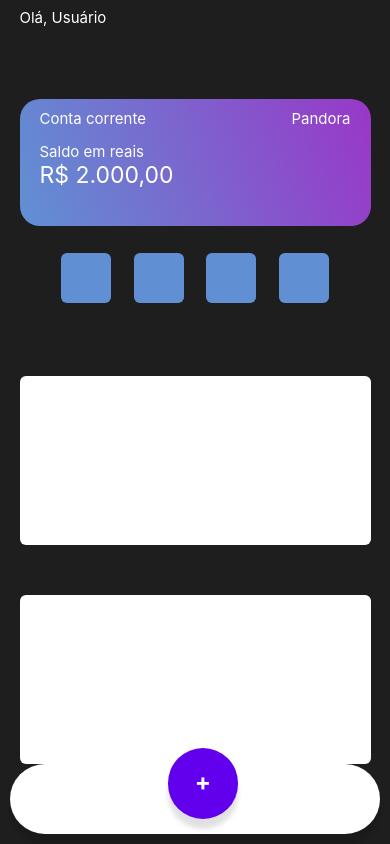
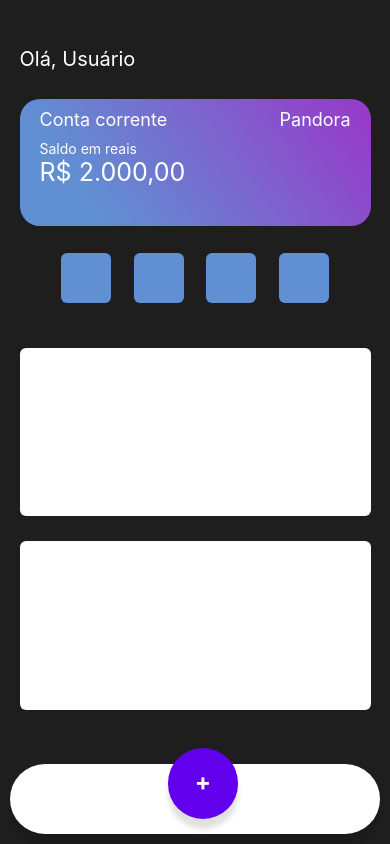
Before and after one commit to Kazuto15/App-Organize, a React Native app: screen /Home in a window 390 px wide. Built offline with nearby package versions, Linux system fonts and the light colour scheme; some icons are missing.

Commit message:
inicio da tela de profile

```diff
--- a/App.js
+++ b/App.js
@@ -4,6 +4,7 @@ import { NavigationContainer } from '@react-navigation/native';
 import { createNativeStackNavigator } from '@react-navigation/native-stack';
 
 import HomeScreen from "./views/home.js";
+import ProfileScreen from "./views/profile.js";
 
 const Stack = createNativeStackNavigator();
 export default function App() {
@@ -11,6 +12,7 @@ export default function App() {
     <NavigationContainer>
       <Stack.Navigator initialRoute="Home" screenOptions={{headerShown: false}}>
         <Stack.Screen name="Home" component={HomeScreen}/>
+        <Stack.Screen name="Profile" component={ProfileScreen}/>
       </Stack.Navigator>
     </NavigationContainer>
   );
--- a/views/home.js
+++ b/views/home.js
@@ -2,30 +2,37 @@ import React from 'react';
 import { Pressable, StyleSheet, Text, View } from 'react-native';
 import { LinearGradient } from 'expo-linear-gradient';
 import Icon from './../component/icon';
+import { useNavigation } from '@react-navigation/native';
 import styleHome from './style/homeStyle';
 
-export default function HomeScreen() {
+export default function HomeScreen(){
+    const navigation = useNavigation();
+    const profileScreen = () =>{
+        navigation.navigate('Profile')
+    }
     return (
         <View style={styleHome.container}>
             <View style={styleHome.user}>
-                <Text style={styleHome.text}>Olá, Usuário</Text>
-                <Icon style={{}} name="faUser" size={30} color="#fff" />
+                <Text style={styleHome.textWelcome}>Olá, Usuário</Text>
+                <Pressable onPress={profileScreen}>
+                    <Icon style={{}} name="faUser" size={30} color="#fff" />
+                </Pressable>
             </View>
 
             <LinearGradient
                 style={styleHome.gradient}
-                start={{ x: 0, y: 1 }}
-                end={{ x: 1, y: 0 }}
-                locations={[0.02, 1]}
+                start={{ x: 0, y: 3 }}
+                end={{ x: 1.5, y: 0 }}
+                locations={[0.2, 1]}
                 colors={['#618FD3', '#9937C8']}>
                 <View>
                     <View style={styleHome.infoB}>
-                        <Text style={styleHome.text}>Conta corrente</Text>
-                        <Text style={styleHome.text}>Pandora</Text>
+                        <Text style={styleHome.conta}>Conta corrente</Text>
+                        <Text style={styleHome.logo}>Pandora</Text>
                     </View>
                     <View style={styleHome.infoM}>
-                        <Text style={styleHome.text}>Saldo em reais</Text>
-                        <Text style={{ fontSize: 23, color: "#fff" }}>R$ 2.000,00</Text>
+                        <Text style={styleHome.saldoText}>Saldo em reais</Text>
+                        <Text style={styleHome.saldoMoney}>R$ 2.000,00</Text>
                     </View>
                 </View>
             </LinearGradient>
@@ -46,10 +53,14 @@ export default function HomeScreen() {
             </View>
 
             <View style={styleHome.extract}>
+                <View style={styleHome.cards}>
 
+                </View>
             </View>
             <View style={styleHome.extract}>
+                <View style={styleHome.cards}>
 
+                </View>
             </View>
             <View style={styleHome.tabBar}>
             <View style={styleHome.tabBar2}>
--- /dev/null
+++ b/views/profile.js
@@ -0,0 +1,35 @@
+import React from 'react';
+import { ImageBackground, Pressable, StyleSheet, Text, View, ScrollView, Image } from 'react-native';
+import { useNavigation } from '@react-navigation/native';
+import styles from './style/profileStyle';
+import Icon from './../component/icon';
+
+export default function ProfileScreen() {
+    const navigation = useNavigation();
+    const retornar = () => {
+        navigation.navigate('Home')
+    }
+
+    return (
+        <View style={styles.container}>
+            <ImageBackground source={require('../assets/fundos/profile.png')} style={styles.backgroundImage} >
+                <View style={styles.top}>
+                    <Image source={require('../assets/fundos/profile-top.png')}style={styles.topImage} />
+                    <Pressable style={styles.voltar} onPress={retornar}>
+                        <Text style={styles.arrow}>←</Text>
+                        <Text style={styles.titleScreen}>  Perfil</Text>
+                    </Pressable>
+                </View>
+                <ScrollView>
+                    <View style={styles.img}>
+                        <View style={styles.cardImg}>
+                        </View>
+                    </View>
+                    <View style={styles.infos}>
+                        <Text>a </Text>
+                    </View>
+                </ScrollView>
+            </ImageBackground>
+        </View>
+    );
+};
--- /dev/null
+++ b/views/style/color.css
@@ -0,0 +1,3 @@
+.teste-de-cor{
+    background-color: #00000052;
+}
--- a/views/style/homeStyle.js
+++ b/views/style/homeStyle.js
@@ -10,7 +10,7 @@ const homeStyle = StyleSheet.create({
         position:"relative",
         width: width * 1,
         height: height * 1,
-
+        paddingTop: '10%'
     },
     user:{
         flexDirection: "row",
@@ -33,21 +33,11 @@ const homeStyle = StyleSheet.create({
         paddingRight: 20,
         color:"#fff"
     },
-    text:{
+    textWelcome:{
         color:"#fff",
-        fontSize:15
-    },
-    infoB:{
-        flex:1,
-        flexDirection:"row",
-        justifyContent:"space-between"
-    },
-    infoM:{
-        flex:1,
-        justifyContent:"flex-start",
+        fontSize: 20
     },
     oper:{
-        flex:1,
         position:'absolute',
         left: width * 0.1,
         top: height *0.3,
@@ -62,15 +52,16 @@ const homeStyle = StyleSheet.create({
         width: 50,
         height:50,
         borderRadius:6,
+
     },
     extract:{
         position: "relative",
-        top: height * 0.40,
+        top: height * 0.32,
         left: width * 0.05,
         width: width * 0.9,
         height: height * 0.20,
         backgroundColor: "#fff",
-        marginBottom: 50,
+        marginBottom: 25,
         borderRadius: 6,
     },
     tabBar: {
@@ -119,5 +110,32 @@ const homeStyle = StyleSheet.create({
     fontWeight: 'bold',
     marginTop: - height *0.004,
   },
+  infoB:{
+    width: '100%',
+    display: 'flex',
+    flexDirection: 'row',
+    justifyContent: 'space-between'
+  },
+  infoM:{
+    width: '100%',
+    marginTop: 10,
+  },
+  conta:{
+    fontSize: 18,
+    color: '#fff',
+  },
+  logo:{
+    fontSize: 18,
+    color: '#fff'
+  },
+  saldoText:{
+    color: '#fff',
+    fontSize:14,
+  },
+  saldoMoney:{
+    color: '#fff',
+    fontSize: 25,
+  }
+
 });
 export default homeStyle;
--- /dev/null
+++ b/views/style/profileStyle.js
@@ -0,0 +1,80 @@
+import { StyleSheet, Dimensions } from 'react-native';
+const width = Dimensions.get('window').width;
+const height = Dimensions.get('window').height;
+
+const ProfileStyle = StyleSheet.create({
+    container: {
+        flex: 1,
+        backgroundColor: '#1e1e1e',
+        position: "relative",
+        width: width * 1,
+        height: height * 1,
+        paddingTop: '10%'
+    },
+    backgroundImage: {
+        flex: 1,
+        width: width * 1,
+        height: height * 1,
+    },
+    top: {
+        width: width * 1,
+        paddingLeft: '5%',
+        height: height * 0.05,
+        position: 'absolute',
+        zIndex: 1,
+        backgroundColor: '#000000',
+        // backgroundImage: '../assets/fundos/profile-top.png'
+    },
+
+    topImage: {
+        width: width * 1,
+        height: height * 0.05,
+        position: 'absolute',
+        backdropfilter: 'blur(5),',
+        zIndex: 1,
+    },
+    voltar: {
+        position: 'absolute',
+        left: '5%',
+        display: 'flex',
+        flexDirection: 'row',
+        height: height * 0.05,
+        width: width * 0.4,
+        alignItems: 'center',
+        zIndex: 999,
+    },
+    arrow: {
+        color: '#fff',
+        fontSize: 30,
+        marginTop: -10
+    },
+    titleScreen: {
+        color: '#fff',
+        fontSize: 22,
+    },
+    img: {
+        width: width * 1,
+        height: height * 0.3,
+        display: 'flex',
+        justifyContent: 'center',
+        alignItems: 'center',
+        marginTop: 50,
+    },
+    cardImg: {
+        width: width * 0.4,
+        height: height * 0.2,
+        borderRadius: 20,
+        borderWidth: 2,
+        borderColor: '#fff',
+        backgroundColor: '#000',
+    },
+    infos: {
+        width: width * 1,
+        height: height * 0.8,
+        backgroundColor: '#fff',
+        paddingLeft: 20,
+        paddingRight: 20,
+    }
+});
+
+export default ProfileStyle;
```
Also changed, not shown: assets/fundos/profile-top.png (added), assets/fundos/profile.png (added).
